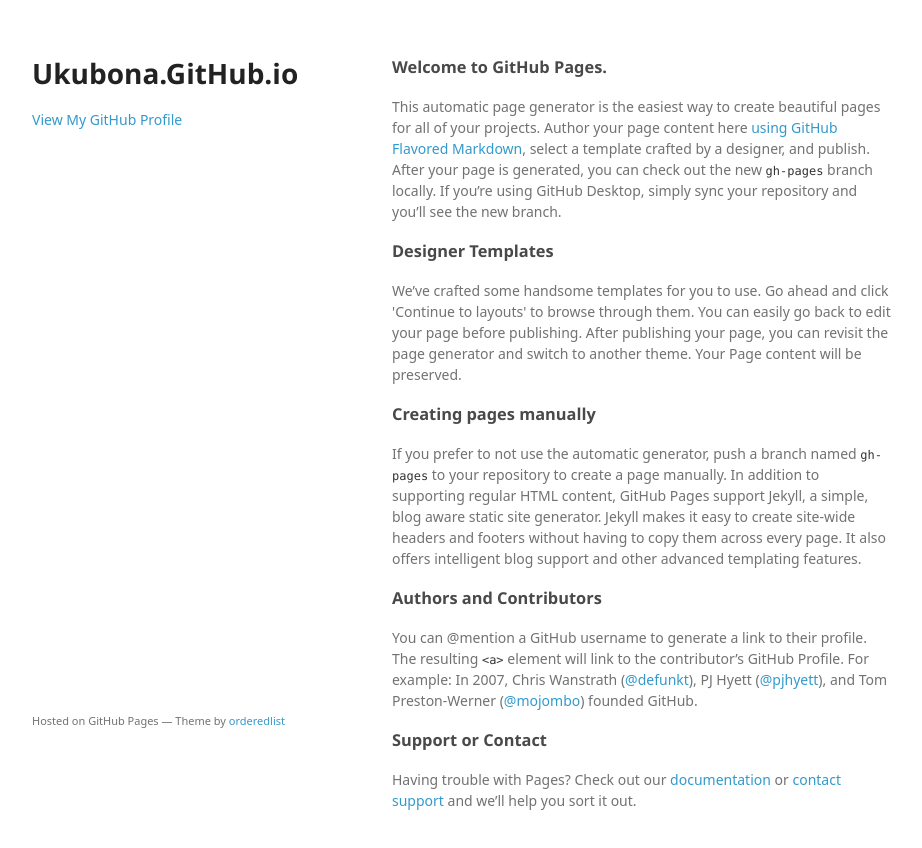
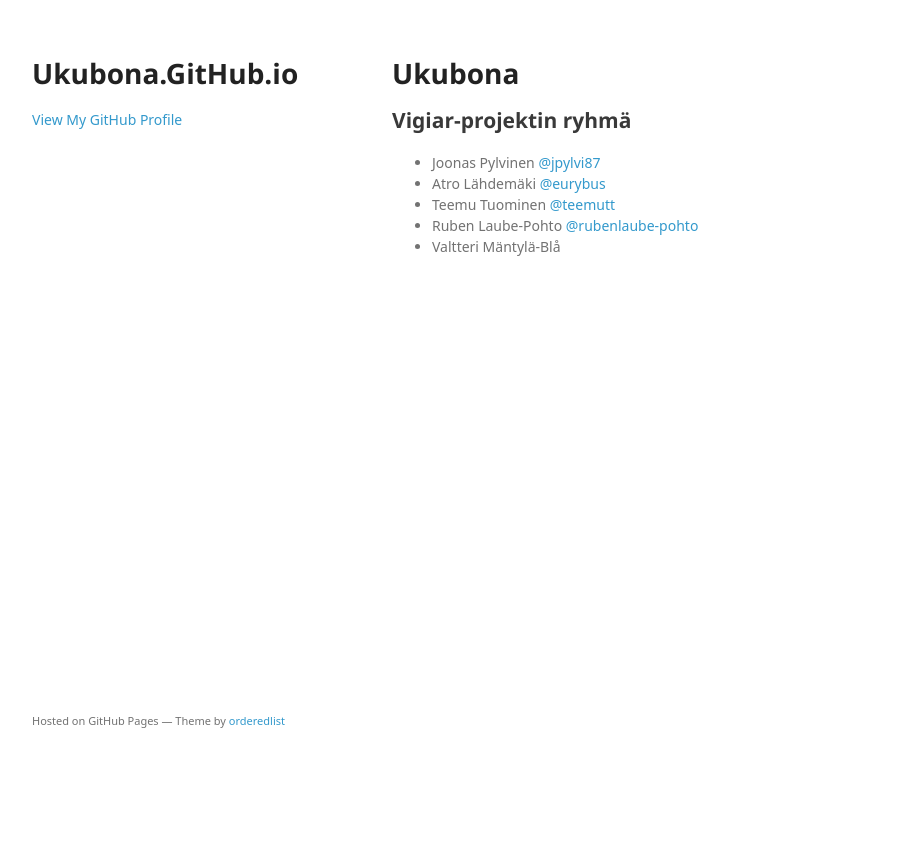
Before and after one commit to Ukubona/ukubona.github.io, a plain HTML site: page index.html in a window 1280 px wide. Shown: the whole page, without its empty margins (178-1100 px from the left). After the commit the page ends 800 px from the top, so only its background shows below. Drawn offline with Linux system fonts and the light colour scheme; a web font is replaced by a local one.

Commit message:
Replace master branch with page content via GitHub

```diff
--- a/index.html
+++ b/index.html
@@ -23,30 +23,23 @@
 
       </header>
       <section>
-        <h3>
-<a id="welcome-to-github-pages" class="anchor" href="#welcome-to-github-pages" aria-hidden="true"><span aria-hidden="true" class="octicon octicon-link"></span></a>Welcome to GitHub Pages.</h3>
+        <h1>
+<a id="ukubona" class="anchor" href="#ukubona" aria-hidden="true"><span aria-hidden="true" class="octicon octicon-link"></span></a>Ukubona</h1>
 
-<p>This automatic page generator is the easiest way to create beautiful pages for all of your projects. Author your page content here <a href="https://guides.github.com/features/mastering-markdown/">using GitHub Flavored Markdown</a>, select a template crafted by a designer, and publish. After your page is generated, you can check out the new <code>gh-pages</code> branch locally. If you’re using GitHub Desktop, simply sync your repository and you’ll see the new branch.</p>
+<h2>
+<a id="vigiar-projektin-ryhmä" class="anchor" href="#vigiar-projektin-ryhm%C3%A4" aria-hidden="true"><span aria-hidden="true" class="octicon octicon-link"></span></a>Vigiar-projektin ryhmä</h2>
 
-<h3>
-<a id="designer-templates" class="anchor" href="#designer-templates" aria-hidden="true"><span aria-hidden="true" class="octicon octicon-link"></span></a>Designer Templates</h3>
-
-<p>We’ve crafted some handsome templates for you to use. Go ahead and click 'Continue to layouts' to browse through them. You can easily go back to edit your page before publishing. After publishing your page, you can revisit the page generator and switch to another theme. Your Page content will be preserved.</p>
-
-<h3>
-<a id="creating-pages-manually" class="anchor" href="#creating-pages-manually" aria-hidden="true"><span aria-hidden="true" class="octicon octicon-link"></span></a>Creating pages manually</h3>
-
-<p>If you prefer to not use the automatic generator, push a branch named <code>gh-pages</code> to your repository to create a page manually. In addition to supporting regular HTML content, GitHub Pages support Jekyll, a simple, blog aware static site generator. Jekyll makes it easy to create site-wide headers and footers without having to copy them across every page. It also offers intelligent blog support and other advanced templating features.</p>
-
-<h3>
-<a id="authors-and-contributors" class="anchor" href="#authors-and-contributors" aria-hidden="true"><span aria-hidden="true" class="octicon octicon-link"></span></a>Authors and Contributors</h3>
-
-<p>You can @mention a GitHub username to generate a link to their profile. The resulting <code>&lt;a&gt;</code> element will link to the contributor’s GitHub Profile. For example: In 2007, Chris Wanstrath (<a href="https://github.com/defunkt" class="user-mention">@defunkt</a>), PJ Hyett (<a href="https://github.com/pjhyett" class="user-mention">@pjhyett</a>), and Tom Preston-Werner (<a href="https://github.com/mojombo" class="user-mention">@mojombo</a>) founded GitHub.</p>
-
-<h3>
-<a id="support-or-contact" class="anchor" href="#support-or-contact" aria-hidden="true"><span aria-hidden="true" class="octicon octicon-link"></span></a>Support or Contact</h3>
-
-<p>Having trouble with Pages? Check out our <a href="https://help.github.com/pages">documentation</a> or <a href="https://github.com/contact">contact support</a> and we’ll help you sort it out.</p>
+<ul>
+<li>Joonas Pylvinen <a href="https://github.com/jpylvi87" class="user-mention">@jpylvi87</a>
+</li>
+<li>Atro Lähdemäki <a href="https://github.com/eurybus" class="user-mention">@eurybus</a>
+</li>
+<li>Teemu Tuominen <a href="https://github.com/teemutt" class="user-mention">@teemutt</a>
+</li>
+<li>Ruben Laube-Pohto <a href="https://github.com/rubenlaube-pohto" class="user-mention">@rubenlaube-pohto</a>
+</li>
+<li>Valtteri Mäntylä-Blå</li>
+</ul>
       </section>
       <footer>
         <p><small>Hosted on GitHub Pages &mdash; Theme by <a href="https://github.com/orderedlist">orderedlist</a></small></p>
```
Also changed, not shown: params.json (+1 -1 lines).
